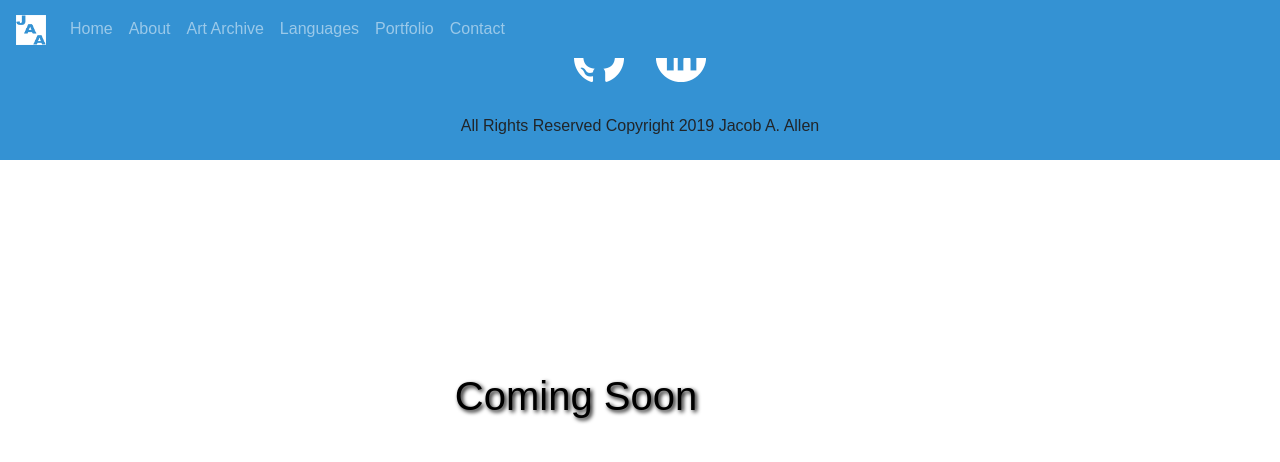
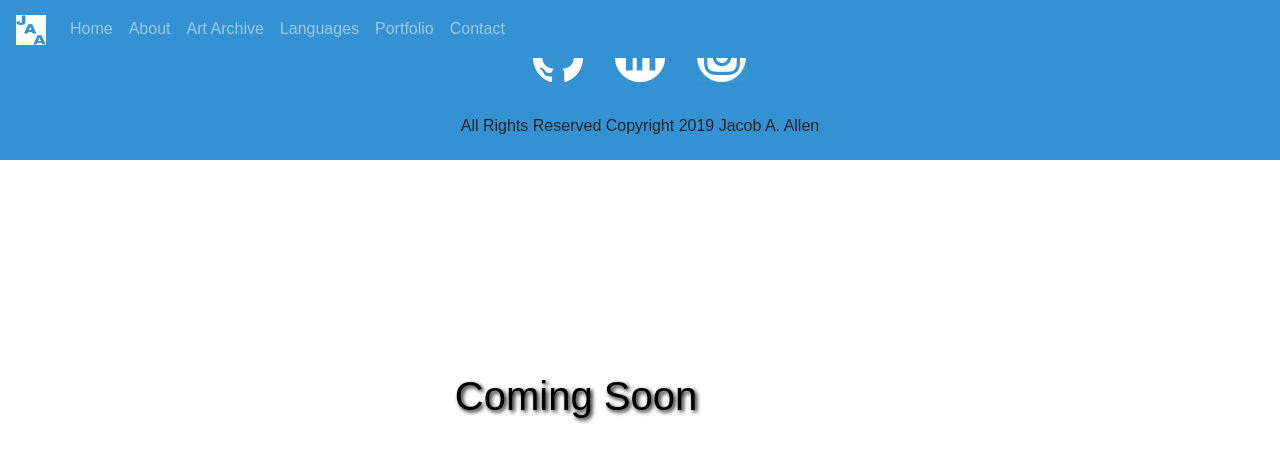
Before and after one commit to Jacobaallen/Portfolio, a React (Create React App) app: page /art in a window 1280 px wide. Shown: the top 462 px of the page. Built offline with nearby package versions, Linux system fonts and the light colour scheme.

Commit message:
added a link to my instagram

```diff
--- a/src/components/Footer.jsx
+++ b/src/components/Footer.jsx
@@ -16,6 +16,11 @@ class Footer extends Component{
               <img src="images/linkin-cicle.png" alt="linkedin" height="50" width="50"/>
             </a>
           </div>
+          <div className="linkin">
+            <a href="https://www.instagram.com/jacobaallen/">
+              <img src="images/instagram-logo.png" alt="instagram" height="50" width="50"/>
+            </a>
+          </div>
         </div>
         <div className="copyright">
           <p>All Rights Reserved Copyright 2019 Jacob A. Allen</p>
```
